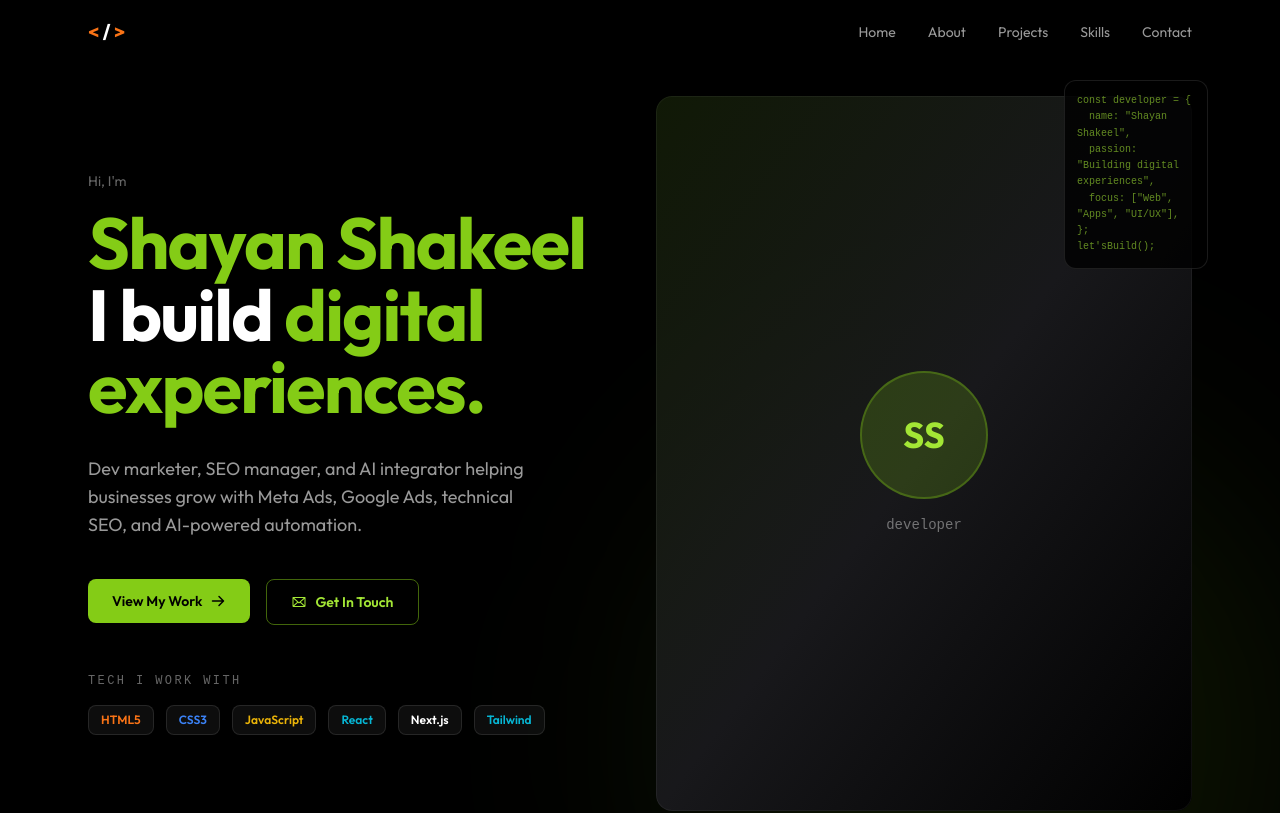
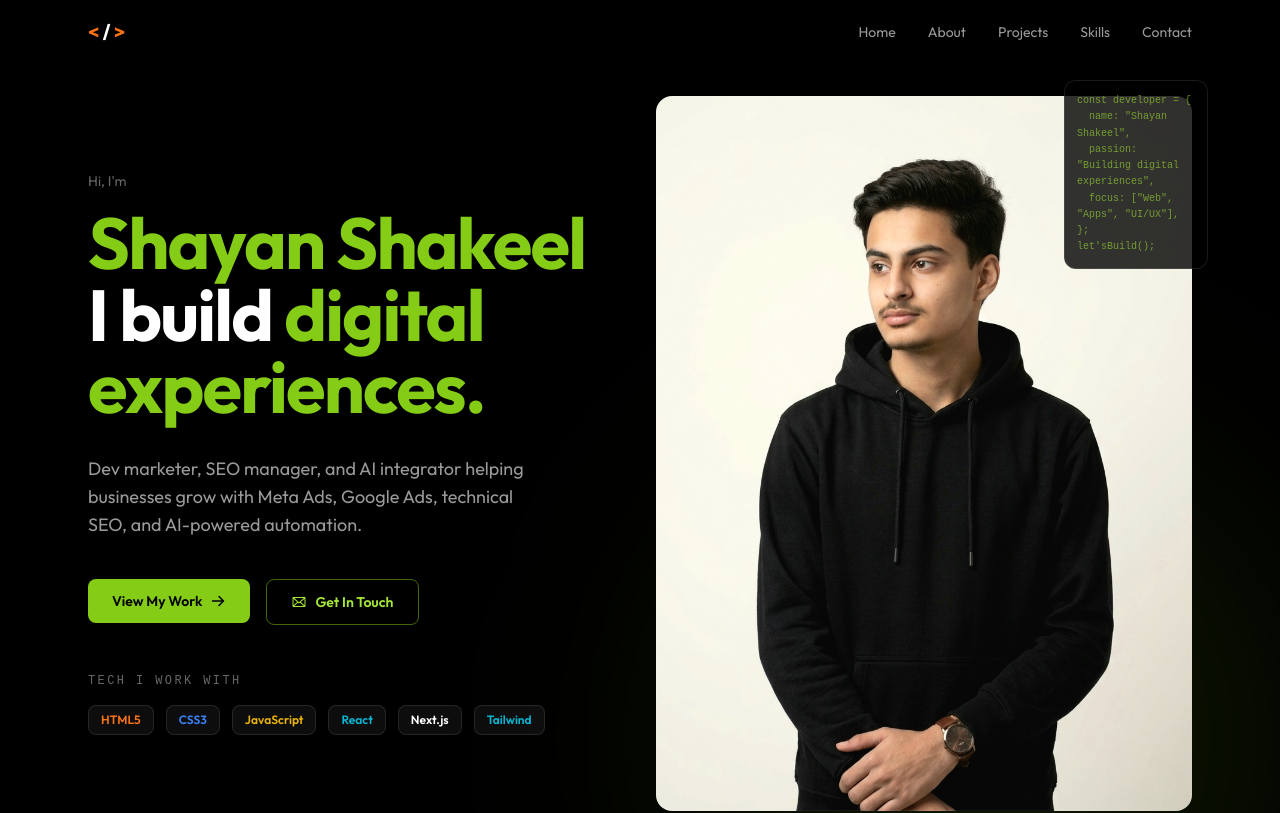
Before and after one commit to shayan-234/protfolio, a React (Vite) app: page / in a window 1280 px wide. Shown: the top 813 px of the page. Built offline with nearby package versions, Linux system fonts and the light colour scheme.

Commit message:
add photo to hero section

```diff
--- a/src/components/Hero.tsx
+++ b/src/components/Hero.tsx
@@ -84,15 +84,7 @@ export default function Hero() {
             className="hidden md:block relative"
           >
             <div className="relative aspect-[3/4] rounded-2xl overflow-hidden">
-              <div className="absolute inset-0 bg-gradient-to-br from-accent-900/30 via-zinc-900 to-black" />
-              <div className="absolute inset-0 flex items-center justify-center">
-                <div className="text-center">
-                  <div className="w-32 h-32 rounded-full bg-accent-500/20 border-2 border-accent-500/30 flex items-center justify-center mx-auto">
-                    <span className="text-4xl font-bold text-accent-400">SS</span>
-                  </div>
-                  <p className="mt-4 text-sm text-white/40 font-mono">developer</p>
-                </div>
-              </div>
+              <img src="/shayann.png" alt="Shayan Shakeel" className="w-full h-full object-cover" />
               <div className="absolute inset-0 ring-1 ring-inset ring-white/5 rounded-2xl pointer-events-none" />
             </div>
 
```
Also changed, not shown: public/shayann.png (added).
